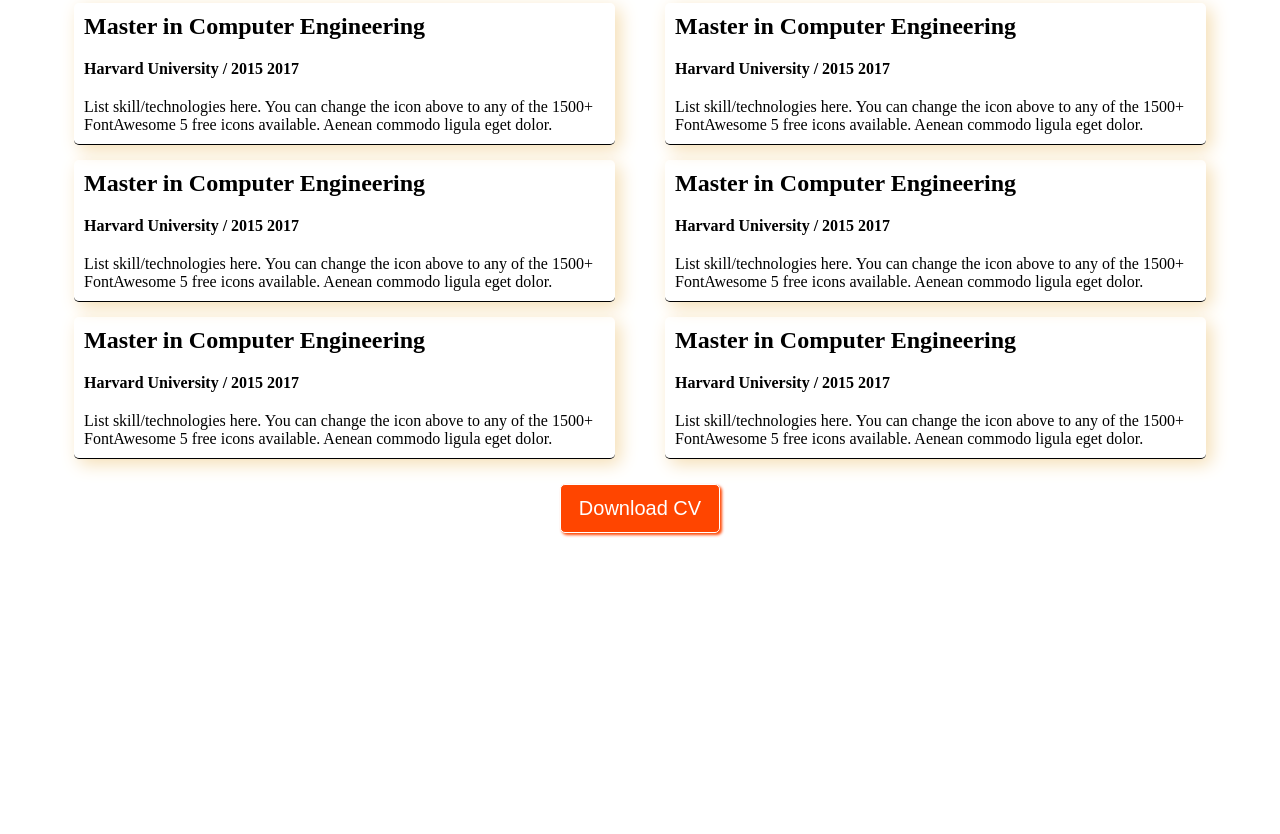
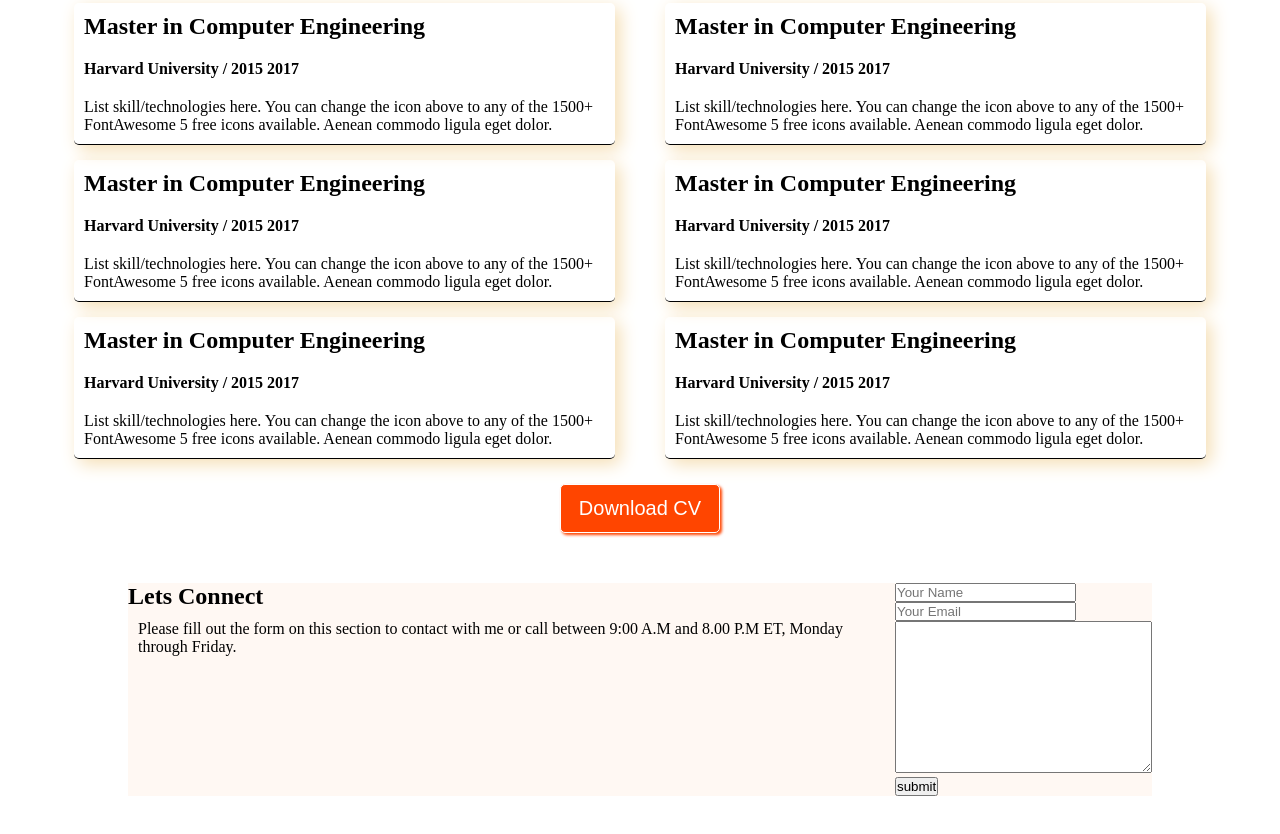
Before and after one commit to MdArefineAhamedJoy/personal-protfolio, a plain HTML site: page index.html in a window 1280 px wide. Shown: the part 2182-3016 px from the top of the page. Before the commit the page ends 2725 px from the top, so only its background shows below. Drawn offline with Linux system fonts and the light colour scheme.

Commit message:
footer 40% completed

```diff
--- a/index.html
+++ b/index.html
@@ -207,5 +207,23 @@
     <button class="btn-exparance">Download CV</button>
  </section>
  </main>
+ <footer class="footer-container">
+   <div class="contuct-web">
+     <h2>Lets Connect </h2>
+     <p>Please fill out the form on this section to contact with me or call between
+        9:00 A.M and 8.00 P.M ET, Monday through Friday.</p>
+   </div>
+   <div class="contuct-msg">
+     <form >
+        <input type="text" name="" id="" placeholder="Your Name">
+        <br>
+        <input type="email" name="" id="" placeholder="Your Email">
+        <br>
+        <textarea name="" id="" cols="30" rows="10"></textarea>
+        <br>
+        <input type="submit" value="submit">
+     </form>
+   </div>
+ </footer>
 </body>
 </html>
--- a/style.css
+++ b/style.css
@@ -192,3 +192,15 @@ main{
     font-weight: 300;
     text-align: center;
 }
+
+/*                 footer section           */
+.footer-container{
+    display: flex;
+    width: 80%;
+    margin: 50px auto;
+    background-color: #FFF8F3;
+    justify-content: center;
+}
+.contuct-msg{
+    display: block;
+}
```
